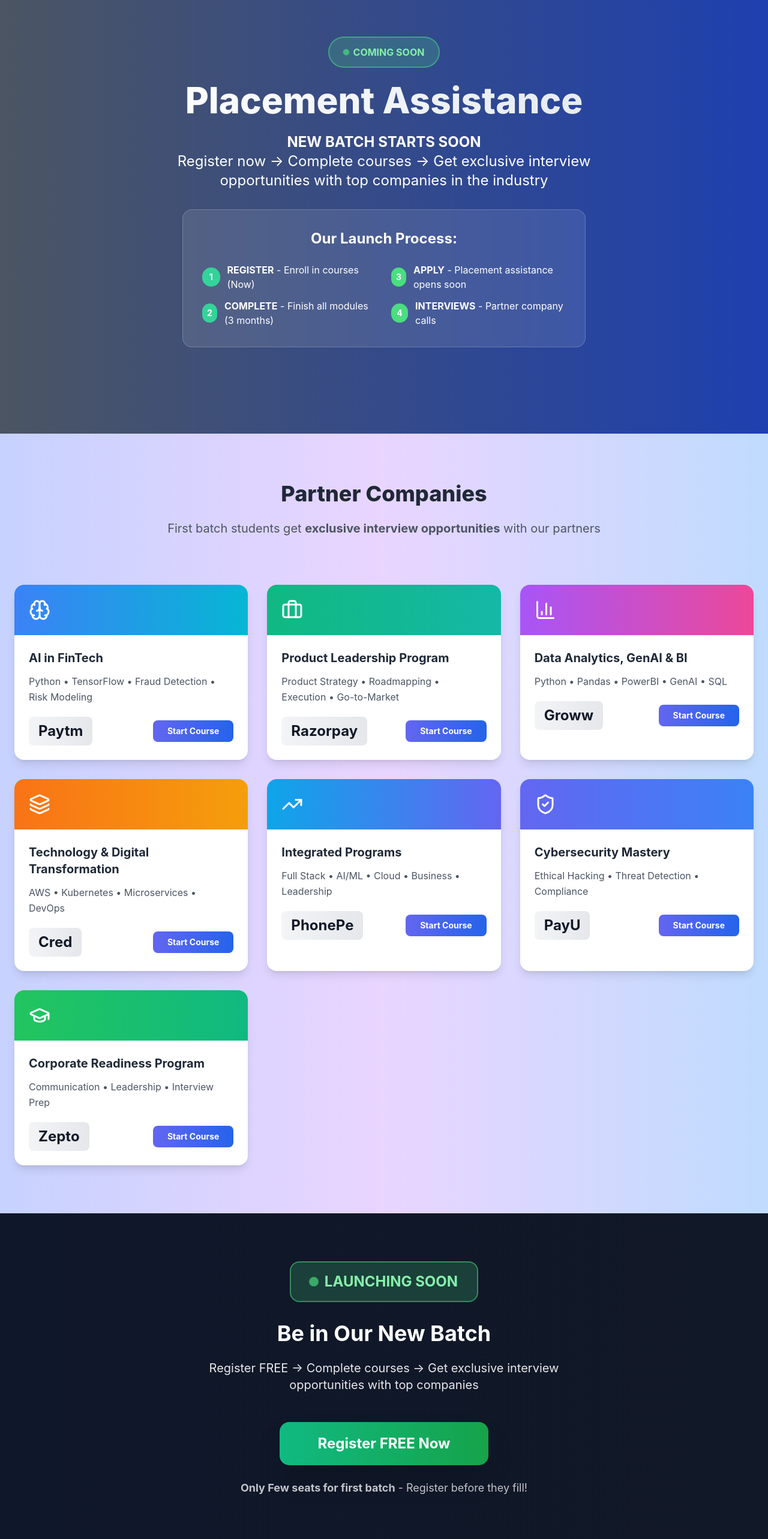
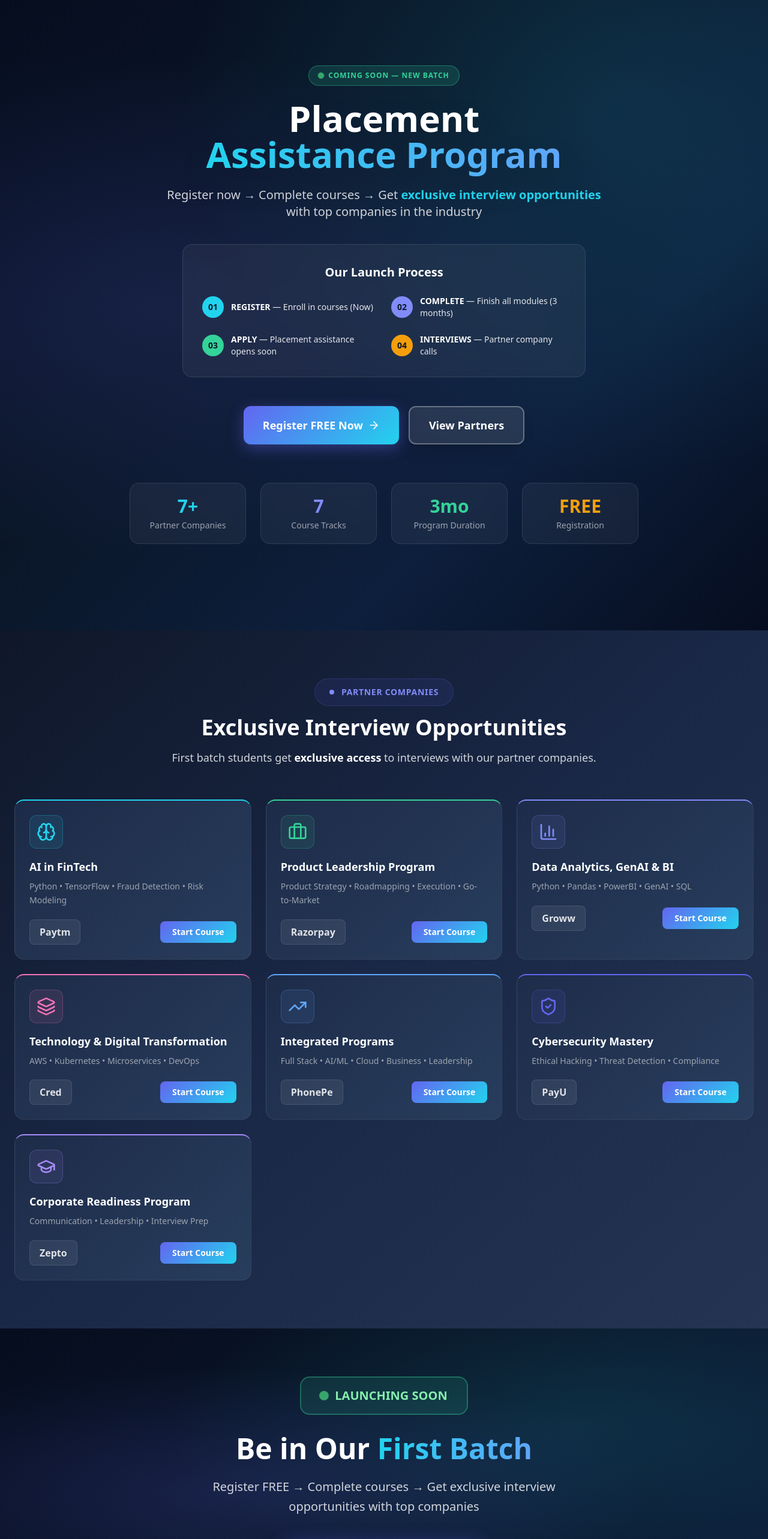
Before and after one commit to upskillize-ui/upskillize-vite1, a React (Vite) app: page /careers/placement in a window 1280 px wide. Shown: the part 100-2666 px from the top of the page at 60% size. Built offline with nearby package versions, Linux system fonts and the light colour scheme; no server answers.

Commit message:
initial changes

```diff
--- a/src/pages/Contact.jsx
+++ b/src/pages/Contact.jsx
@@ -5,6 +5,8 @@
   { value: "Course Information", label: "Course Information" },
   { value: "Corporate Training", label: "Corporate Training" },
   { value: "Partnership", label: "Partnership" },
+  { value: "Internship program", label: "Internship Program" },
+  { value: "Placement Assistance", label: "Placement Assistance" },
   { value: "General Support", label: "General Support" },
 ];
 
--- a/src/pages/careers/placement.jsx
+++ b/src/pages/careers/placement.jsx
@@ -8,166 +8,213 @@
   TrendingUp,
   ShieldCheck,
   GraduationCap,
+  ArrowRight,
 } from "lucide-react";
 
 const COURSES = [
   {
     title: "AI in FinTech",
     desc: "Python • TensorFlow • Fraud Detection • Risk Modeling",
-    icon: <Brain size={36} />,
-    color: "from-blue-500 to-cyan-500",
+    icon: <Brain size={32} />,
+    accent: "#22d3ee",
     company: "Paytm",
   },
   {
     title: "Product Leadership Program",
     desc: "Product Strategy • Roadmapping • Execution • Go-to-Market",
-    icon: <Briefcase size={36} />,
-    color: "from-emerald-500 to-teal-500",
+    icon: <Briefcase size={32} />,
+    accent: "#34d399",
     company: "Razorpay",
   },
   {
     title: "Data Analytics, GenAI & BI",
     desc: "Python • Pandas • PowerBI • GenAI • SQL",
-    icon: <BarChart3 size={36} />,
-    color: "from-purple-500 to-pink-500",
+    icon: <BarChart3 size={32} />,
+    accent: "#818cf8",
     company: "Groww",
   },
   {
     title: "Technology & Digital Transformation",
     desc: "AWS • Kubernetes • Microservices • DevOps",
-    icon: <Layers size={36} />,
-    color: "from-orange-500 to-amber-500",
+    icon: <Layers size={32} />,
+    accent: "#f472b6",
     company: "Cred",
   },
   {
     title: "Integrated Programs",
     desc: "Full Stack • AI/ML • Cloud • Business • Leadership",
-    icon: <TrendingUp size={36} />,
-    color: "from-sky-500 to-indigo-500",
+    icon: <TrendingUp size={32} />,
+    accent: "#60a5fa",
     company: "PhonePe",
   },
   {
     title: "Cybersecurity Mastery",
     desc: "Ethical Hacking • Threat Detection • Compliance",
-    icon: <ShieldCheck size={36} />,
-    color: "from-indigo-500 to-blue-500",
+    icon: <ShieldCheck size={32} />,
+    accent: "#6366f1",
     company: "PayU",
   },
   {
     title: "Corporate Readiness Program",
     desc: "Communication • Leadership • Interview Prep",
-    icon: <GraduationCap size={36} />,
-    color: "from-green-500 to-emerald-500",
+    icon: <GraduationCap size={32} />,
+    accent: "#a78bfa",
     company: "Zepto",
   },
 ];
 
 export default function Placement() {
   return (
-    <div className="min-h-screen">
-      {/* Hero - NEW LAUNCH */}
-      <section className="bg-gradient-to-r from-gray-600  to-blue-800 text-white py-24 px-6">
-        <div className="max-w-4xl mx-auto text-center">
-          <div className="inline-flex items-center bg-green-400/20 border-2 border-green-400/50 px-6 py-3 rounded-full mb-6">
-            <span className="w-2 h-2 bg-green-400 rounded-full mr-2 animate-ping"></span>
-            <span className="font-bold text-green-300">COMING SOON</span>
+    <div className="w-full text-white font-sans overflow-x-hidden" style={{ background: "#0a1628" }}>
+
+      {/* ===== HERO ===== */}
+      <section className="relative overflow-hidden" style={{ background: "linear-gradient(135deg, #060d1f 0%, #0a1628 40%, #0d1f3c 70%, #060d1f 100%)" }}>
+        <div
+          className="absolute inset-0 pointer-events-none opacity-20"
+          style={{ backgroundImage: "radial-gradient(circle, rgba(255,255,255,0.06) 1px, transparent 1px)", backgroundSize: "28px 28px" }}
+        />
+        <div
+          className="absolute inset-0 pointer-events-none"
+          style={{ background: "radial-gradient(ellipse at 20% 50%, rgba(99,102,241,0.15) 0%, transparent 55%), radial-gradient(ellipse at 80% 20%, rgba(34,211,238,0.12) 0%, transparent 50%)" }}
+        />
+
+        <div className="max-w-4xl mx-auto px-6 py-28 md:py-36 text-center relative z-10">
+          <span
+            className="inline-flex items-center gap-2 mb-6 px-4 py-2 rounded-full text-xs font-semibold"
+            style={{ background: "rgba(52,211,153,0.15)", border: "1px solid rgba(52,211,153,0.40)", color: "#34d399", letterSpacing: "1px" }}
+          >
+            <span className="w-2 h-2 bg-green-400 rounded-full animate-ping"></span>
+            COMING SOON — NEW BATCH
+          </span>
+
+          <h1 className="text-4xl md:text-6xl font-extrabold leading-tight mb-6 text-white drop-shadow-2xl">
+            Placement
+            <br />
+            <span className="text-transparent bg-clip-text bg-gradient-to-r from-cyan-400 to-blue-400">
+              Assistance Program
+            </span>
+          </h1>
+
+          <p className="text-lg md:text-xl text-gray-300 max-w-3xl mx-auto mb-10 leading-relaxed">
+            Register now → Complete courses → Get{" "}
+            <span className="text-cyan-400 font-semibold">exclusive interview opportunities</span>{" "}
+            with top companies in the industry
+          </p>
+
+          {/* Process Steps */}
+          <div
+            className="rounded-2xl p-8 max-w-2xl mx-auto mb-12 border"
+            style={{ background: "rgba(255,255,255,0.05)", borderColor: "rgba(255,255,255,0.10)", backdropFilter: "blur(12px)" }}
+          >
+            <h3 className="text-xl font-bold mb-6 text-center text-white">Our Launch Process</h3>
+            <div className="grid md:grid-cols-2 gap-6 text-left">
+              {[
+                { num: "01", label: "REGISTER", desc: "Enroll in courses (Now)", color: "#22d3ee" },
+                { num: "02", label: "COMPLETE", desc: "Finish all modules (3 months)", color: "#818cf8" },
+                { num: "03", label: "APPLY", desc: "Placement assistance opens soon", color: "#34d399" },
+                { num: "04", label: "INTERVIEWS", desc: "Partner company calls", color: "#f59e0b" },
+              ].map((step) => (
+                <div key={step.num} className="flex items-center gap-3">
+                  <div
+                    className="w-9 h-9 rounded-full flex items-center justify-center text-sm font-extrabold flex-shrink-0"
+                    style={{ background: step.color, color: "#0a1628" }}
+                  >
+                    {step.num}
+                  </div>
+                  <span className="text-sm text-gray-200">
+                    <strong className="text-white">{step.label}</strong> — {step.desc}
+                  </span>
+                </div>
+              ))}
+            </div>
           </div>
 
-          <h1 className="text-4xl md:text-6xl font-extrabold bg-gradient-to-r from-white to-slate-200 bg-clip-text text-transparent mb-6">
-            Placement Assistance
-          </h1>
-          <p className="text-xl md:text-2xl mb-8 leading-relaxed max-w-3xl mx-auto">
-            <strong>NEW BATCH STARTS SOON</strong>
-            <br />
-            Register now → Complete courses → Get exclusive interview
-            opportunities with top companies in the industry
-          </p>
+          <div className="flex flex-col sm:flex-row gap-4 justify-center">
+            <Link
+              to="/contact"
+              className="inline-flex items-center gap-2 text-white font-bold px-8 py-4 rounded-xl text-lg transition-all shadow-xl hover:shadow-2xl hover:scale-105 transform"
+              style={{ background: "linear-gradient(135deg,#6366f1,#22d3ee)", boxShadow: "0 6px 24px rgba(99,102,241,0.40)" }}
+            >
+              Register FREE Now <ArrowRight className="w-5 h-5" />
+            </Link>
+            <a
+              href="#partners"
+              className="inline-flex items-center gap-2 bg-white/10 backdrop-blur-sm text-white font-bold px-8 py-4 rounded-xl text-lg border-2 border-white/30 hover:bg-white/20 transition-all shadow-xl"
+            >
+              View Partners
+            </a>
+          </div>
 
-          <div className="bg-white/10 backdrop-blur-sm p-8 rounded-2xl max-w-2xl mx-auto mb-12 border border-white/20">
-            <h3 className="text-2xl font-bold mb-6 text-center">
-              Our Launch Process:
-            </h3>
-            <div className="grid md:grid-cols-2 gap-6 text-left">
-              <div className="space-y-3">
-                <div className="flex items-center">
-                  <div className="w-8 h-8 bg-emerald-400 rounded-full flex items-center justify-center mr-3">
-                    <span className="font-bold text-white text-sm">1</span>
-                  </div>
-                  <span>
-                    <strong>REGISTER</strong> - Enroll in courses (Now)
-                  </span>
-                </div>
-                <div className="flex items-center">
-                  <div className="w-8 h-8 bg-emerald-400 rounded-full flex items-center justify-center mr-3">
-                    <span className="font-bold text-white text-sm">2</span>
-                  </div>
-                  <span>
-                    <strong>COMPLETE</strong> - Finish all modules (3 months)
-                  </span>
-                </div>
+          {/* Stats */}
+          <div className="mt-16 grid grid-cols-2 md:grid-cols-4 gap-6 max-w-4xl mx-auto">
+            {[
+              { val: "7+", label: "Partner Companies", color: "#22d3ee" },
+              { val: "7", label: "Course Tracks", color: "#818cf8" },
+              { val: "3mo", label: "Program Duration", color: "#34d399" },
+              { val: "FREE", label: "Registration", color: "#f59e0b" },
+            ].map(({ val, label, color }) => (
+              <div
+                key={label}
+                className="rounded-2xl p-5 border text-center"
+                style={{ background: "rgba(255,255,255,0.05)", borderColor: "rgba(255,255,255,0.10)", backdropFilter: "blur(12px)" }}
+              >
+                <div className="text-3xl font-extrabold mb-1" style={{ color }}>{val}</div>
+                <div className="text-sm text-gray-400">{label}</div>
               </div>
-              <div className="space-y-3">
-                <div className="flex items-center">
-                  <div className="w-8 h-8 bg-green-400 rounded-full flex items-center justify-center mr-3">
-                    <span className="font-bold text-white text-sm">3</span>
-                  </div>
-                  <span>
-                    <strong>APPLY</strong> - Placement assistance opens soon
-                  </span>
-                </div>
-                <div className="flex items-center">
-                  <div className="w-8 h-8 bg-green-400 rounded-full flex items-center justify-center mr-3">
-                    <span className="font-bold text-white text-sm">4</span>
-                  </div>
-                  <span>
-                    <strong>INTERVIEWS</strong> - Partner company calls
-                  </span>
-                </div>
-              </div>
-            </div>
+            ))}
           </div>
         </div>
       </section>
 
-      {/* Partner Companies */}
-      <section className="w-full bg-gradient-to-r from-indigo-200 via-purple-200 to-blue-200 py-20">
+      {/* ===== PARTNER COMPANIES ===== */}
+      <section id="partners" className="py-20 bg-gradient-to-br from-[#0f1729] via-[#1a2847] to-[#243452]">
         <div className="max-w-7xl mx-auto px-6">
-          <div className="text-center mb-20">
-            <h2 className="text-3xl md:text-4xl font-extrabold text-gray-800 mb-6">
-              Partner Companies
+          <div className="text-center mb-14">
+            <div className="inline-flex items-center gap-3 px-6 py-3 rounded-full mb-4"
+              style={{ background: "rgba(99,102,241,0.10)", border: "1px solid rgba(99,102,241,0.20)" }}>
+              <div className="w-2 h-2 bg-indigo-400 rounded-full animate-pulse"></div>
+              <p className="text-sm text-indigo-400 font-semibold tracking-wider uppercase">Partner Companies</p>
+            </div>
+            <h2 className="text-3xl md:text-4xl font-extrabold text-white mb-4">
+              Exclusive Interview Opportunities
             </h2>
-            <p className="text-xl text-gray-600 max-w-3xl mx-auto">
-              First batch students get{" "}
-              <strong>exclusive interview opportunities</strong> with our
-              partners
+            <p className="text-lg text-gray-300 max-w-3xl mx-auto">
+              First batch students get <strong className="text-white">exclusive access</strong> to interviews with our partner companies.
             </p>
           </div>
 
-          <div className="grid sm:grid-cols-2 lg:grid-cols-3 gap-8">
+          <div className="grid sm:grid-cols-2 lg:grid-cols-3 gap-6">
             {COURSES.map((item, index) => (
               <div
                 key={index}
-                className="group bg-white rounded-2xl shadow-lg hover:shadow-2xl transition-all duration-300 overflow-hidden"
+                className="rounded-2xl border transition-all duration-300 hover:-translate-y-2 hover:shadow-2xl overflow-hidden"
+                style={{
+                  background: "linear-gradient(135deg, rgba(30,45,74,0.9), rgba(42,63,95,0.9))",
+                  borderColor: "rgba(255,255,255,0.08)",
+                  borderTopColor: item.accent,
+                  borderTopWidth: "2px",
+                }}
               >
-                <div
-                  className={`p-6 bg-gradient-to-r ${item.color} text-white`}
-                >
-                  {item.icon}
-                </div>
-                <div className="p-6 hover:bg-gray-50 transition-colors">
-                  <h3 className="text-xl font-bold text-gray-800 mb-3">
-                    {item.title}
-                  </h3>
-                  <p className="text-gray-600 mb-5 leading-relaxed">
-                    {item.desc}
-                  </p>
+                <div className="p-6">
+                  <div
+                    className="w-14 h-14 rounded-xl flex items-center justify-center mb-4"
+                    style={{ background: `${item.accent}18`, border: `1px solid ${item.accent}40`, color: item.accent }}
+                  >
+                    {item.icon}
+                  </div>
+                  <h3 className="text-lg font-bold text-white mb-2">{item.title}</h3>
+                  <p className="text-gray-400 text-sm leading-relaxed mb-5">{item.desc}</p>
                   <div className="flex items-center justify-between">
-                    <span className="text-2xl font-bold text-gray-900 bg-gradient-to-r from-gray-100 to-gray-200 px-4 py-2 rounded-lg">
+                    <span
+                      className="text-base font-bold px-4 py-2 rounded-lg"
+                      style={{ background: "rgba(255,255,255,0.07)", color: "rgba(255,255,255,0.85)", border: "1px solid rgba(255,255,255,0.10)" }}
+                    >
                       {item.company}
                     </span>
                     <Link
                       to="/register"
-                      className="bg-gradient-to-r from-indigo-500 to-blue-600 text-white px-6 py-2 rounded-lg text-sm font-bold hover:from-indigo-600 hover:to-blue-700 transition-all"
+                      className="text-white text-sm font-bold px-5 py-2 rounded-lg transition-all hover:opacity-90 hover:scale-105 transform"
+                      style={{ background: "linear-gradient(135deg,#6366f1,#22d3ee)" }}
                     >
                       Start Course
                     </Link>
@@ -179,32 +226,44 @@
         </div>
       </section>
 
-      {/* Final CTA */}
-      <section className="bg-gradient-to-r from-slate-900 to-gray-900 text-white py-20 px-6">
-        <div className="max-w-4xl mx-auto text-center">
-          <div className="inline-flex items-center bg-green-400/20 border-2 border-green-400/50 px-8 py-4 rounded-2xl mb-8">
-            <span className="w-3 h-3 bg-green-400 rounded-full mr-3 animate-ping"></span>
-            <span className="text-2xl font-bold text-green-300">
-              LAUNCHING SOON
-            </span>
+      {/* ===== FINAL CTA ===== */}
+      <section className="py-20 relative overflow-hidden" style={{ background: "linear-gradient(135deg, #060d1f 0%, #0a1628 50%, #0d1f3c 100%)" }}>
+        <div
+          className="absolute inset-0 pointer-events-none"
+          style={{ background: "radial-gradient(ellipse at 30% 50%, rgba(99,102,241,0.18) 0%, transparent 55%), radial-gradient(ellipse at 75% 30%, rgba(34,211,238,0.12) 0%, transparent 50%)" }}
+        />
+        <div
+          className="absolute inset-0 pointer-events-none opacity-20"
+          style={{ backgroundImage: "radial-gradient(circle, rgba(255,255,255,0.05) 1px, transparent 1px)", backgroundSize: "28px 28px" }}
+        />
+
+        <div className="max-w-4xl mx-auto px-6 text-center relative z-10">
+          <div
+            className="inline-flex items-center gap-3 px-8 py-4 rounded-2xl mb-8"
+            style={{ background: "rgba(52,211,153,0.12)", border: "2px solid rgba(52,211,153,0.35)" }}
+          >
+            <span className="w-3 h-3 bg-green-400 rounded-full animate-ping"></span>
+            <span className="text-xl font-bold text-green-300">LAUNCHING SOON</span>
           </div>
 
-          <h2 className="text-3xl md:text-4xl font-bold mb-6">
-            Be in Our New Batch
+          <h2 className="text-3xl md:text-5xl font-extrabold text-white mb-6">
+            Be in Our{" "}
+            <span className="text-transparent bg-clip-text bg-gradient-to-r from-cyan-400 to-blue-400">
+              First Batch
+            </span>
           </h2>
-          <p className="text-xl mb-12 opacity-90 max-w-2xl mx-auto">
-            Register FREE → Complete courses → Get exclusive interview
-            opportunities with top companies
+          <p className="text-xl mb-10 text-gray-300 max-w-2xl mx-auto leading-relaxed">
+            Register FREE → Complete courses → Get exclusive interview opportunities with top companies
           </p>
           <Link
-            to="/register"
-            className="bg-gradient-to-r from-emerald-500 to-green-600 text-white px-16 py-5 rounded-2xl text-2xl font-bold hover:from-emerald-600 hover:to-green-700 transition-all duration-300 shadow-2xl hover:shadow-3xl inline-block mb-6"
+            to="/contact"
+            className="inline-flex items-center gap-3 text-white px-14 py-5 rounded-2xl text-xl font-bold transition-all duration-300 hover:scale-105 shadow-2xl mb-6"
+            style={{ background: "linear-gradient(135deg,#6366f1,#22d3ee)", boxShadow: "0 8px 32px rgba(99,102,241,0.45)" }}
           >
-            Register FREE Now
+            Register FREE Now <ArrowRight className="w-6 h-6" />
           </Link>
-          <p className="text-lg opacity-75">
-            <strong>Only Few seats for first batch</strong> - Register before
-            they fill!
+          <p className="text-base text-gray-400">
+            <strong className="text-gray-200">Only a few seats for the first batch</strong> — Register before they fill!
           </p>
         </div>
       </section>
```
